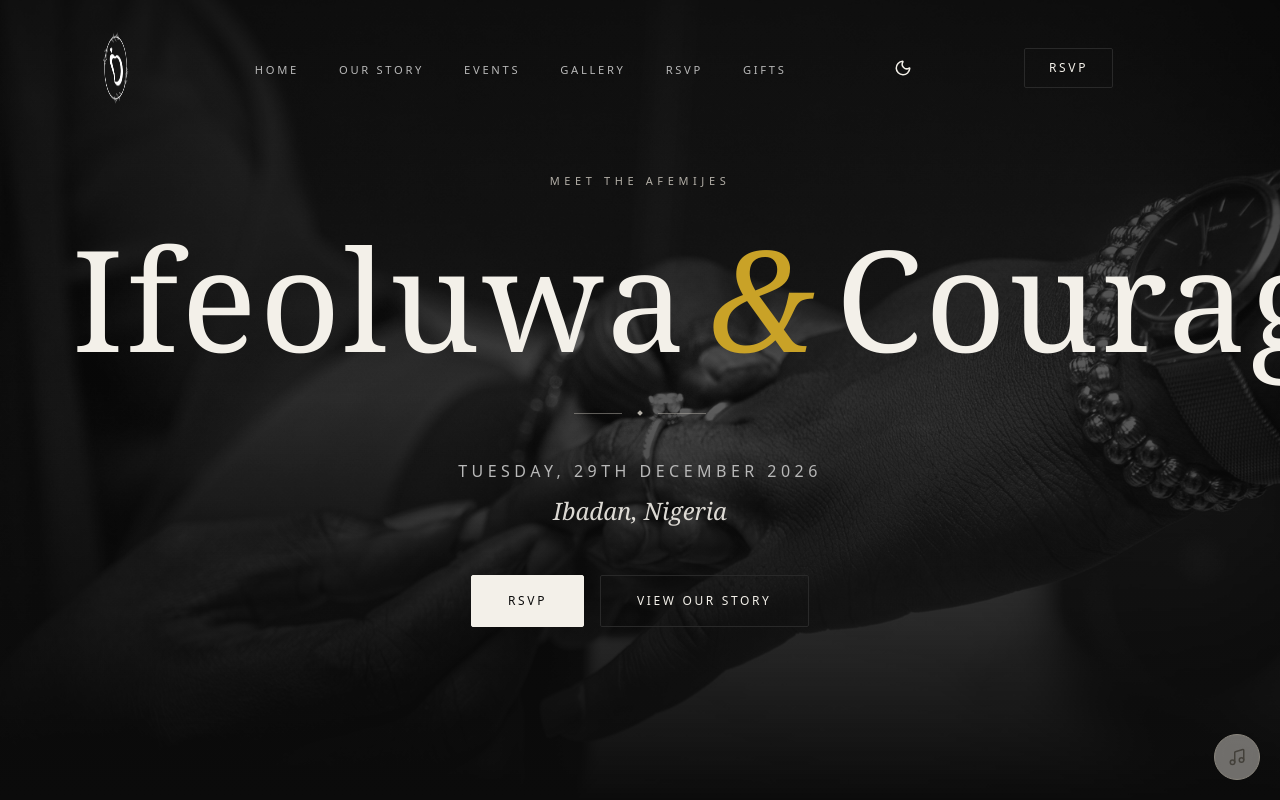
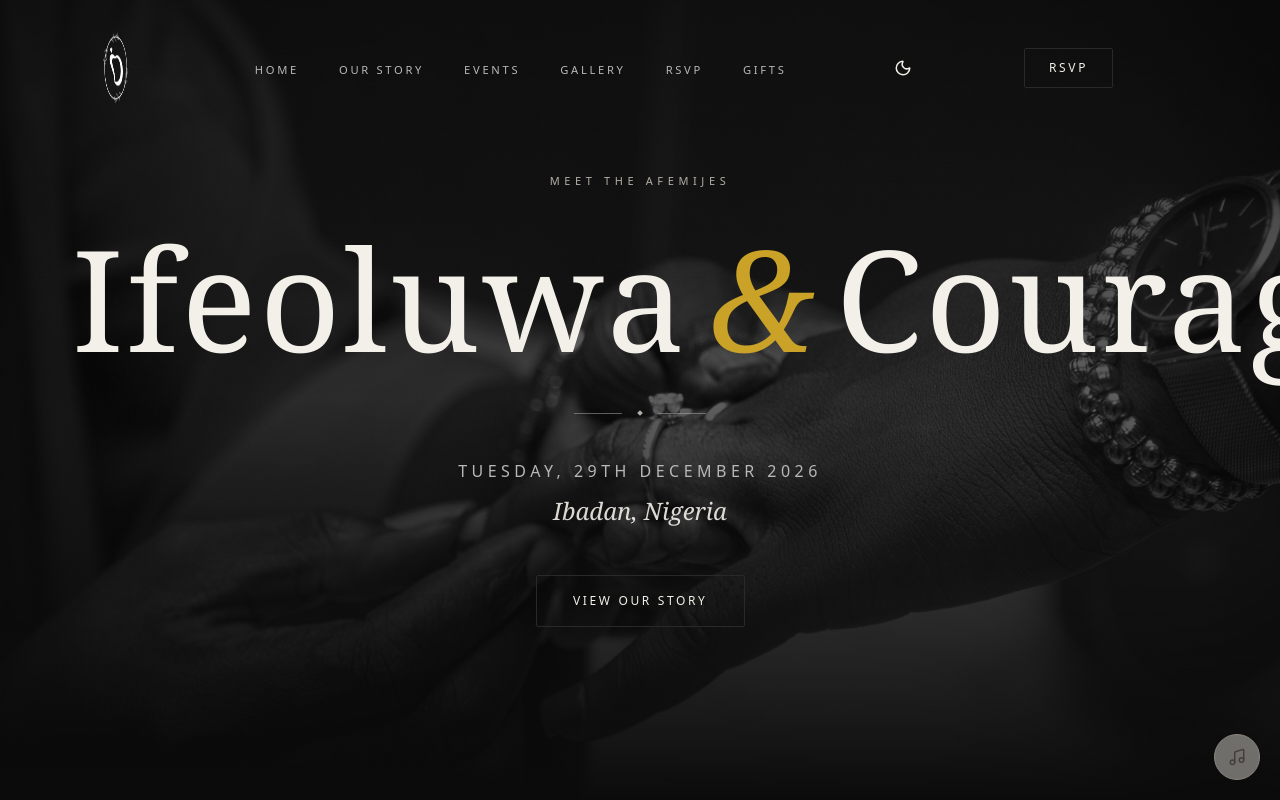
Before and after one commit to JoyAfemije/Courage-Ife-wedding, a React (Vite) app: page / in a window 1280 px wide. Shown: the top 800 px of the page. Built offline with nearby package versions, Linux system fonts and the light colour scheme.

Commit message:
Remove hero RSVP CTA

```diff
--- a/src/components/Hero.jsx
+++ b/src/components/Hero.jsx
@@ -84,9 +84,6 @@ export default function Hero() {
           className="anim-rise mt-12 flex flex-col sm:flex-row items-center justify-center gap-4"
           style={{ animationDelay: "1.35s" }}
         >
-          <a href="#rsvp" className="btn btn-solid w-full sm:w-auto">
-            {hero.ctaPrimary}
-          </a>
           <a href="#story" className="btn btn-outline w-full sm:w-auto text-ivory">
             {hero.ctaSecondary}
           </a>
```
